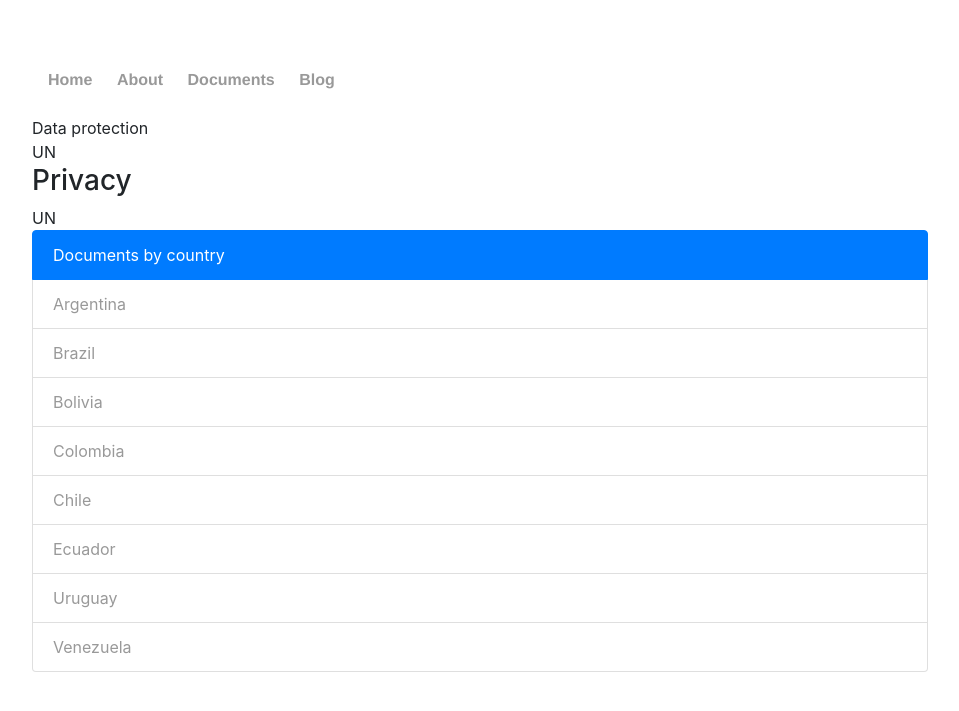
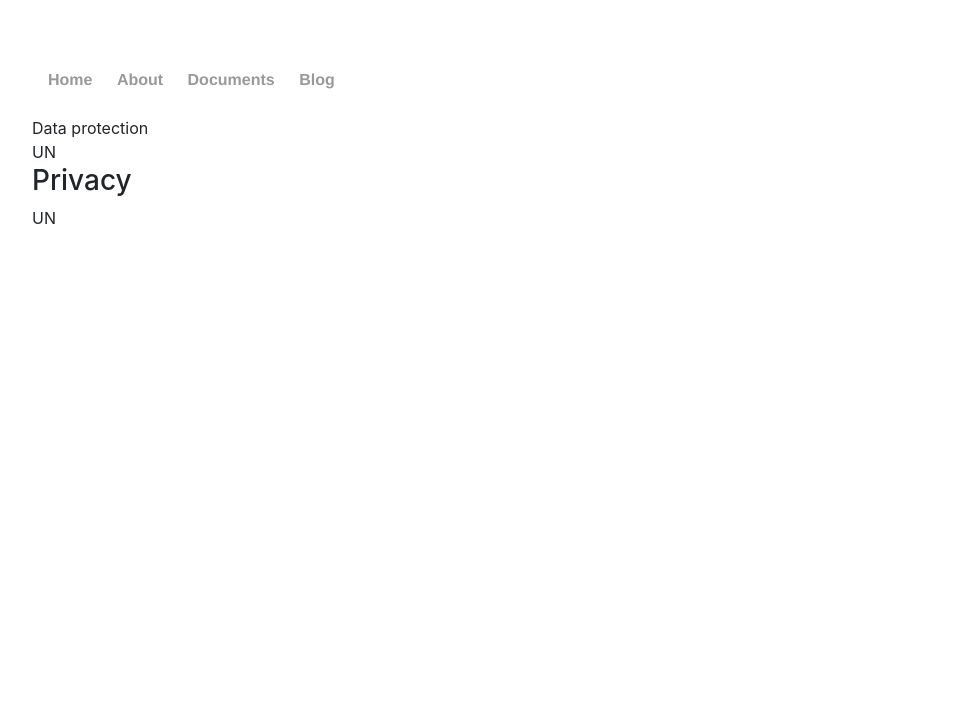
Before and after one commit to crisloma/crisloma.github.io, a Jekyll site: the page documents.html, which Jekyll copies as it is, in a window 1280 px wide. Shown: the top 711 px of the page, without its empty margins (160-1119 px from the left). Built offline with Jekyll 4.4.1, drawn with Linux system fonts in a browser that asks for light colours.

Commit message:
Update documents.html

```diff
--- a/documents.html
+++ b/documents.html
@@ -31,17 +31,7 @@
 
 
 
-	<div class="list-group">
-  	<a href="#" class="list-group-item active">Documents by country</a>
-  	<a href="#" class="list-group-item">Argentina</a>
-  <a href="#" class="list-group-item">Brazil</a>
-  <a href="#" class="list-group-item">Bolivia</a>
-  <a href="#" class="list-group-item">Colombia</a>
-		<a href="#" class="list-group-item">Chile</a>
-		<a href="#" class="list-group-item">Ecuador</a>
-		<a href="#" class="list-group-item">Uruguay</a>
-		<a href="#" class="list-group-item">Venezuela</a>
-</div>
+
 </ul>
 	</div>
 	</body>
```
